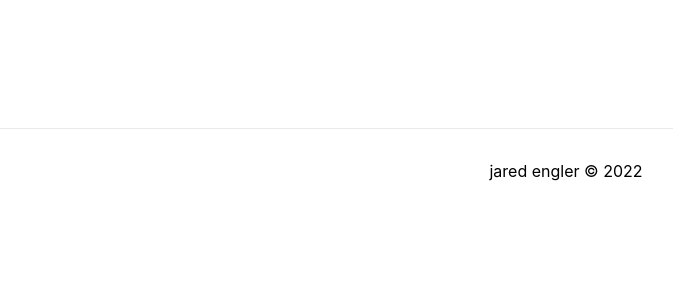
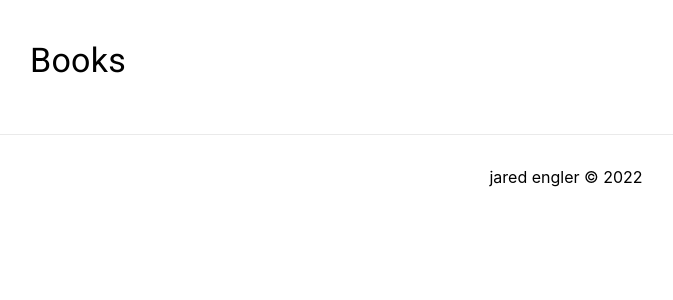
Before and after one commit to lagooned/kafka-bookstore, a Next.js app in the folder reg-ui/: page / in a window 1280 px wide. Shown: the top 300 px of the page, without its empty margins (74-747 px from the left). Built offline with nearby package versions, Linux system fonts and the light colour scheme.

Commit message:
setup index.tsx

```diff
--- a/reg-ui/package.json
+++ b/reg-ui/package.json
@@ -9,6 +9,10 @@
     "lint": "next lint"
   },
   "dependencies": {
+    "@emotion/react": "^11.9.3",
+    "@emotion/styled": "^11.9.3",
+    "@mui/icons-material": "^5.8.4",
+    "@mui/material": "^5.8.4",
     "next": "12.1.6",
     "react": "18.2.0",
     "react-dom": "18.2.0"
--- a/reg-ui/pages/_app.tsx
+++ b/reg-ui/pages/_app.tsx
@@ -1,8 +1,14 @@
+/* eslint-disable react/jsx-props-no-spreading */
 import React from 'react';
 import '../styles/globals.css';
 import type { AppProps } from 'next/app';
+import { ThemeProvider } from '@mui/material/styles';
+import theme from '../src/lib/theme';
 
-// eslint-disable-next-line react/jsx-props-no-spreading
-const MyApp = ({ Component, pageProps }: AppProps) => <Component {...pageProps} />;
+const MyApp = ({ Component, pageProps }: AppProps) => (
+  <ThemeProvider theme={theme}>
+    <Component {...pageProps} />
+  </ThemeProvider>
+);
 
 export default MyApp;
--- /dev/null
+++ b/reg-ui/pages/_document.tsx
@@ -0,0 +1,18 @@
+import React from 'react';
+import {
+  Html, Head, Main, NextScript,
+} from 'next/document';
+
+const Document = () => (
+  <Html>
+    <Head>
+      <link rel="stylesheet" href="https://fonts.googleapis.com/css?family=Roboto:300,400,500,700&display=swap" />
+    </Head>
+    <body>
+      <Main />
+      <NextScript />
+    </body>
+  </Html>
+);
+
+export default Document;
--- a/reg-ui/pages/index.tsx
+++ b/reg-ui/pages/index.tsx
@@ -1,22 +1,21 @@
 import React from 'react';
 import type { NextPage } from 'next';
-import Head from 'next/head';
+import { Box, Container, Typography } from '@mui/material';
+import Meta from '../src/components/meta';
 import styles from '../styles/Home.module.css';
 
 const Home: NextPage = () => (
-  <div className={styles.container}>
-    <Head>
-      <title>books</title>
-      <meta name="description" content="books" />
-      <link rel="icon" href="/favicon.ico" />
-    </Head>
-
-    <main className={styles.main} />
-
+  <Container maxWidth="lg">
+    <Meta title="books" />
+    <Box sx={{ padding: '5vmin' }}>
+      <Typography variant="h4" component="h1" gutterBottom>
+        Books
+      </Typography>
+    </Box>
     <footer className={styles.footer}>
       jared engler &copy; 2022
     </footer>
-  </div>
+  </Container>
 );
 
 export default Home;
--- /dev/null
+++ b/reg-ui/src/components/meta.tsx
@@ -0,0 +1,16 @@
+import React from 'react';
+import Head from 'next/head';
+
+type MetaProps = {
+  title: string
+}
+
+const Meta = ({ title }: MetaProps) => (
+  <Head>
+    <title>{title}</title>
+    <meta name="description" content="books" />
+    <link rel="icon" href="/favicon.ico" />
+  </Head>
+);
+
+export default Meta;
--- /dev/null
+++ b/reg-ui/src/lib/theme.js
@@ -0,0 +1,18 @@
+import { createTheme } from '@mui/material/styles';
+import { red } from '@mui/material/colors';
+
+const theme = createTheme({
+  palette: {
+    primary: {
+      main: '#556cd6',
+    },
+    secondary: {
+      main: '#19857b',
+    },
+    error: {
+      main: red.A400,
+    },
+  },
+});
+
+export default theme;
--- a/reg-ui/tsconfig.json
+++ b/reg-ui/tsconfig.json
@@ -16,5 +16,5 @@
     "incremental": true
   },
   "include": ["next-env.d.ts", "**/*.ts", "**/*.tsx"],
-  "exclude": ["node_modules"]
+  "exclude": ["node_modules", "tsconfig.json"]
 }
```
Also changed, not shown: reg-ui/.eslintrc.js, 1 other file (tests, documents, lock files or other folders).
